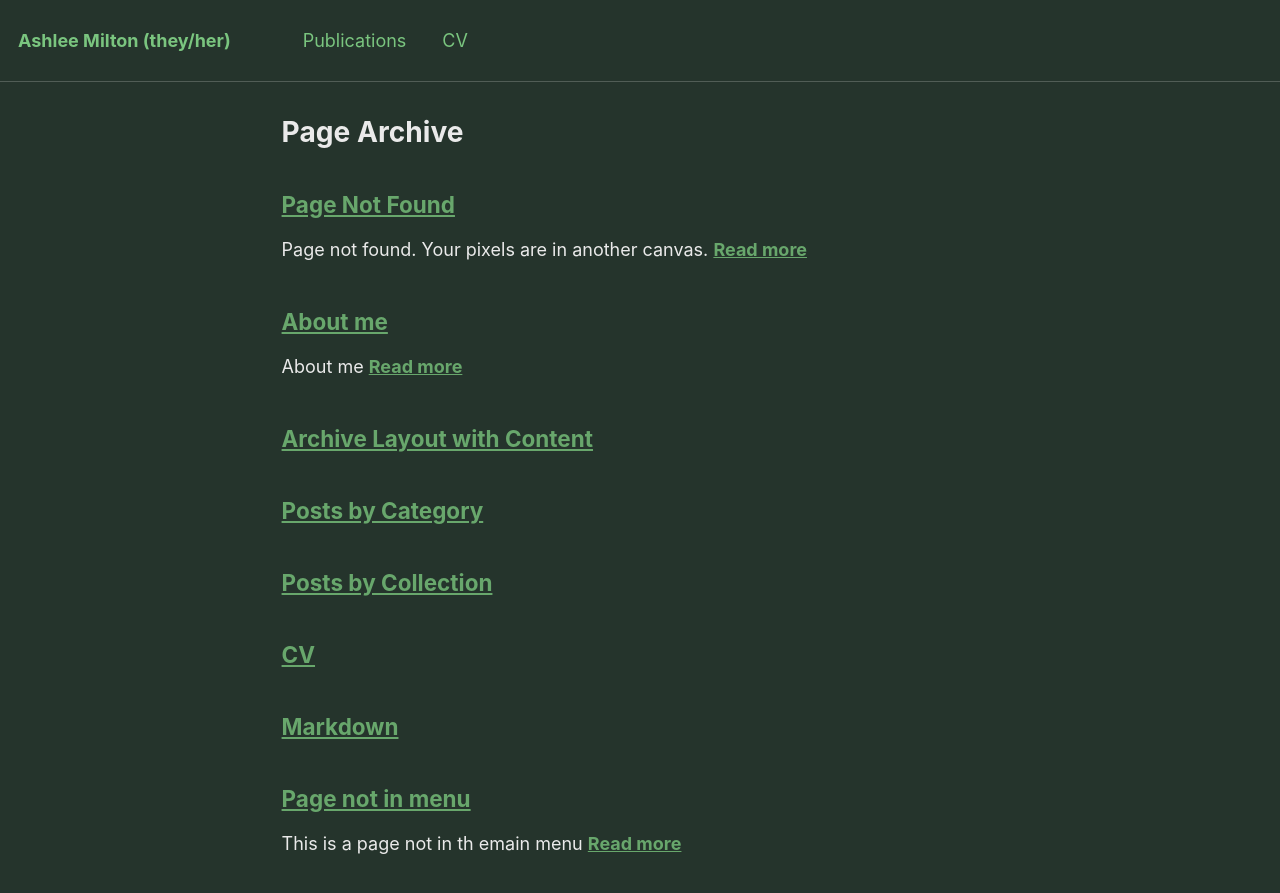
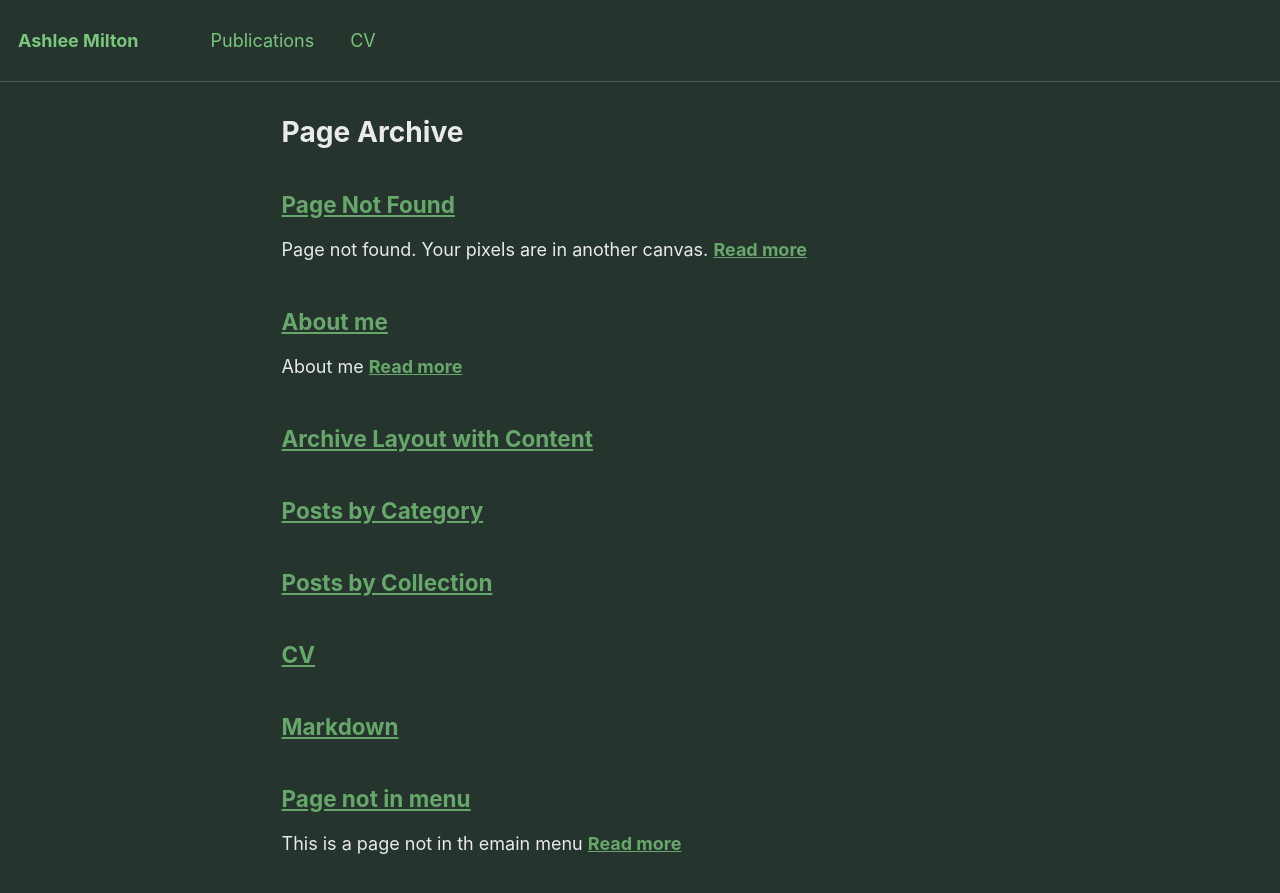
Before and after one commit to ashleemilton/ashleemilton.github.io, a Jekyll site: the page built from _pages/page-archive.html, in a window 1280 px wide and 900 px high. Shown: the top 893 px of the window. Built offline with Jekyll 4.4.1, drawn with Linux system fonts in a browser that asks for light colours.

Commit message:
moved pronouns

```diff
--- a/_config.yml
+++ b/_config.yml
@@ -7,7 +7,7 @@
 
 # Site Settings
 locale                   : "en-US"
-title                    : "Ashlee Milton (they/her)"
+title                    : "Ashlee Milton"
 title_separator          : "-"
 name                     : &name "Ashlee Milton"
 description              : &description "Ph.D. Student at University of Minnesota working in the GroupLens Lab"
@@ -80,7 +80,7 @@ analytics:
 
 # Site Author
 author:
-  name             : "Ashlee Milton"
+  name             : "Ashlee Milton (they/her)"
   avatar           : "profile.png"
   bio              : "Ph.D. Student at Univeristy of Minnesota working at the intersection of social computing and information retrival"
   location         : "Minneapolis, Minnesota"
```
